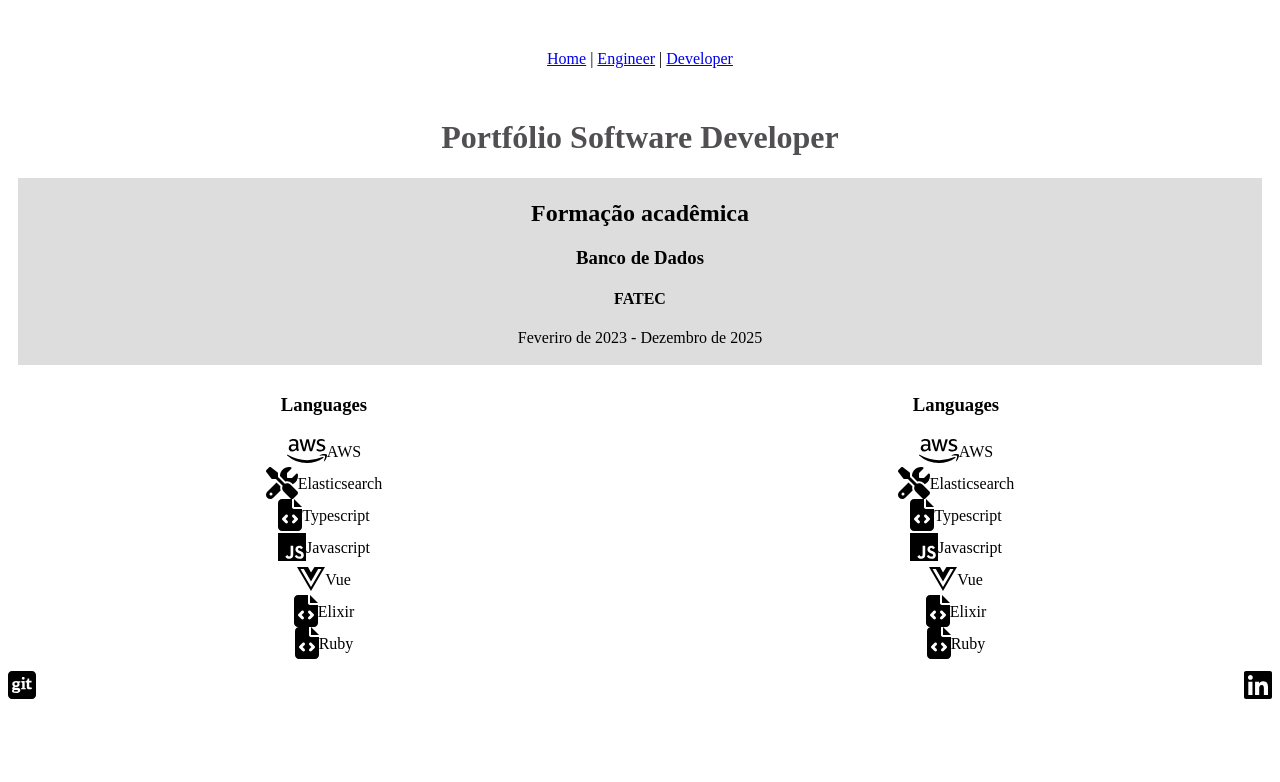
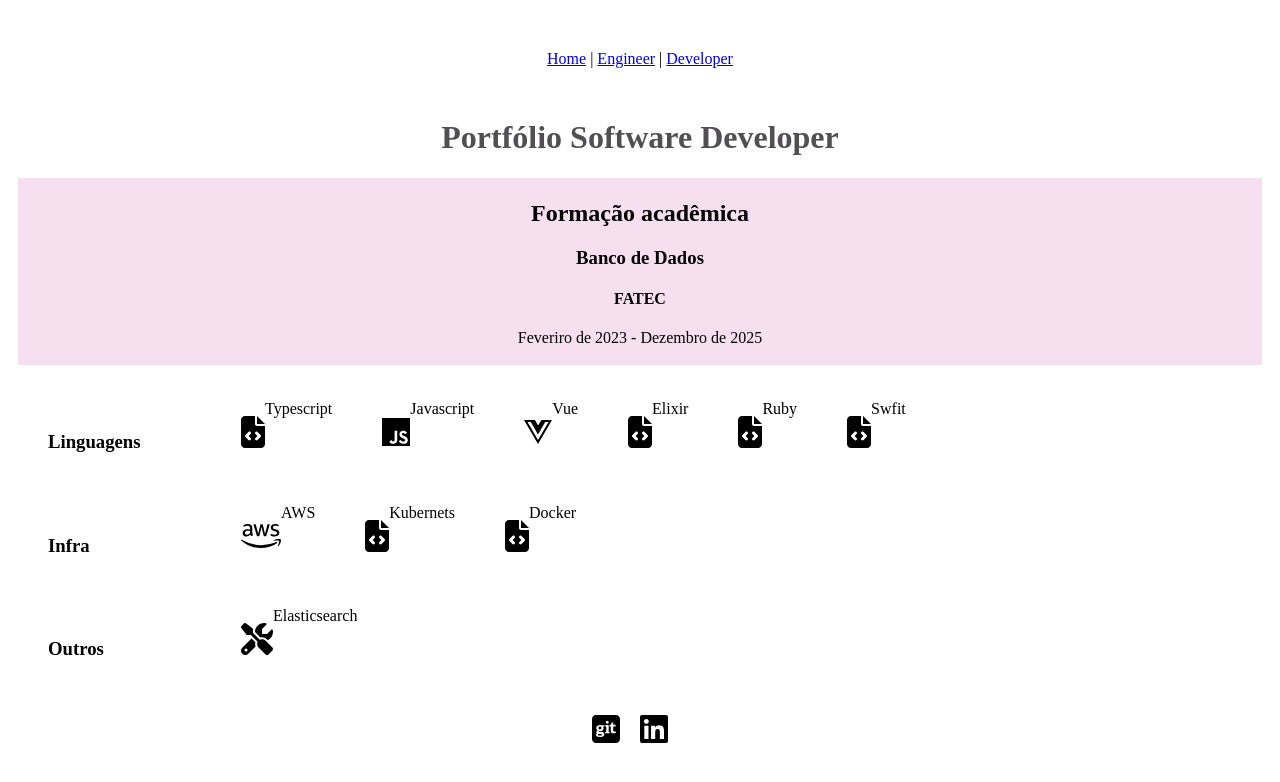
Before and after one commit to samrln/portfolio, a Vue app: page /DeveloperPortfolio in a window 1280 px wide. Shown: the top 782 px of the page. Built offline with nearby package versions, Linux system fonts and the light colour scheme; the HTML template or start-up script is replaced by a standard one.

Commit message:
refactor portfolio

```diff
--- a/src/pages/DeveloperPortfolio.vue
+++ b/src/pages/DeveloperPortfolio.vue
@@ -10,17 +10,24 @@
       <p>Feveriro de 2023 - Dezembro de 2025</p>
     </div>
     <div class="developer-information">
-      <div stacks-section>
-        <h3>Languages</h3>
-        <div v-for="stack in stacks" :key="stack.name">
-          <font-awesome-icon :icon="stack.icon" size="2xl" />
+      <div class="stacks-section">
+        <h3>Linguagens</h3>
+        <div v-for="stack in languages" :key="stack.name" class="icon_stack">
+          <p><font-awesome-icon :icon="stack.icon" size="2xl" /></p>
           <span>{{ stack.name }}</span>
         </div>
       </div>
-      <div stacks-section>
-        <h3>Languages</h3>
-        <div v-for="stack in stacks" :key="stack.name">
-          <font-awesome-icon :icon="stack.icon" size="2xl" />
+      <div class="stacks-section">
+        <h3>Infra</h3>
+        <div v-for="stack in infra" :key="stack.name" class="icon_stack">
+          <p><font-awesome-icon :icon="stack.icon" size="2xl" /></p>
+          <span>{{ stack.name }}</span>
+        </div>
+      </div>
+      <div class="stacks-section">
+        <h3>Outros</h3>
+        <div v-for="stack in outros" :key="stack.name" class="icon_stack">
+          <p><font-awesome-icon :icon="stack.icon" size="2xl" /></p>
           <span>{{ stack.name }}</span>
         </div>
       </div>
@@ -41,15 +48,7 @@ export default {
   data() {
     return {
       pageTitle: "Portfólio Software Developer",
-      stacks: [
-        {
-          name: "AWS",
-          icon: ['fab', 'aws'],
-        },
-        {
-          name: "Elasticsearch",
-          icon: ['fas', 'screwdriver-wrench'],
-        },
+      languages: [
         {
           name: "Typescript",
           icon: ['fas', 'file-code'],
@@ -69,7 +68,31 @@ export default {
         {
           name: "Ruby",
           icon: ['fas', 'file-code'],
+        },
+        {
+          name: "Swfit",
+          icon: ['fas', 'file-code'],
         }
+      ],
+      infra: [
+        {
+          name: "AWS",
+          icon: ['fab', 'aws'],
+        },
+        {
+          name: "Kubernets",
+          icon: ['fas', 'file-code'],
+        },
+        {
+          name: "Docker",
+          icon: ['fas', 'file-code'],
+        },
+      ],
+      outros: [
+        {
+          name: "Elasticsearch",
+          icon: ['fas', 'screwdriver-wrench'],
+        },
       ],
     };
   },
--- a/src/pages/Home.vue
+++ b/src/pages/Home.vue
@@ -7,7 +7,7 @@
       <img src="../assets/logo.jpg">
     </div>
     <div class="container_text">
-      <p>Olá 👋, esses são meus portfolios</p>
+      <p>Olá 👋, essa é a primeira versão do meu portfolio !</p>
     </div>
     <div class="container_button">
       <button class="button eng" @click="engineerPortfolio()">engenharia</button>
--- a/src/styles/developerPortfolio.css
+++ b/src/styles/developerPortfolio.css
@@ -4,54 +4,48 @@
 
 .university-information {
   padding: 2px;
-  background-color: rgb(221, 221, 221);
+  background-color: #f6dfef;
   margin-right: 10px;
   margin-left: 10px;
 }
 
 .developer-information {
   display: flex;
-  flex-direction: row;
-}
-
-.developer-information > div {
-  flex: 1;
-  padding: 10px;
-  /* Adicione outros estilos conforme necessário */
+  justify-content: center;
+  flex-direction: column;
+  padding-bottom: 1%;
+  padding-top: 2%;
 }
 
 .stacks-section {
   display: flex;
-  align-items: center;
-  /* Adicione outros estilos conforme necessário */
+  padding-bottom: 10px;
+  padding-top: 10px;
+  padding-right: 40px;
+  padding-left: 40px;
 }
 
-.stacks-section > div {
+.stacks-section>h3 {
   display: flex;
   align-items: center;
-  /* Adicione outros estilos conforme necessário */
+  width: 93px;
+  height: 46px;
+  padding-right: 50px;
 }
 
-.stacks-section > div > svg {
-  color: #484747;
-  /* Adicione outros estilos conforme necessário */
+.icon_stack {
+  display: flex;
+  padding-left: 50px;
 }
 
-.stacks-section > div > span {
-  padding-left: 10px;
-  /* Adicione outros estilos conforme necessário */
+.github-section {
+  display: inline-block;
+  vertical-align: top;
+  margin-right: 20px;
 }
 
-
-.social-media-section {
-  display: flex;
-  flex-direction: row;
-  justify-content: space-between;
-  align-items: center;
-}
-
-.github-section,
 .linkedin-section {
   display: inline-block;
   vertical-align: top;
+  margin-right: 20px;
 }
```
